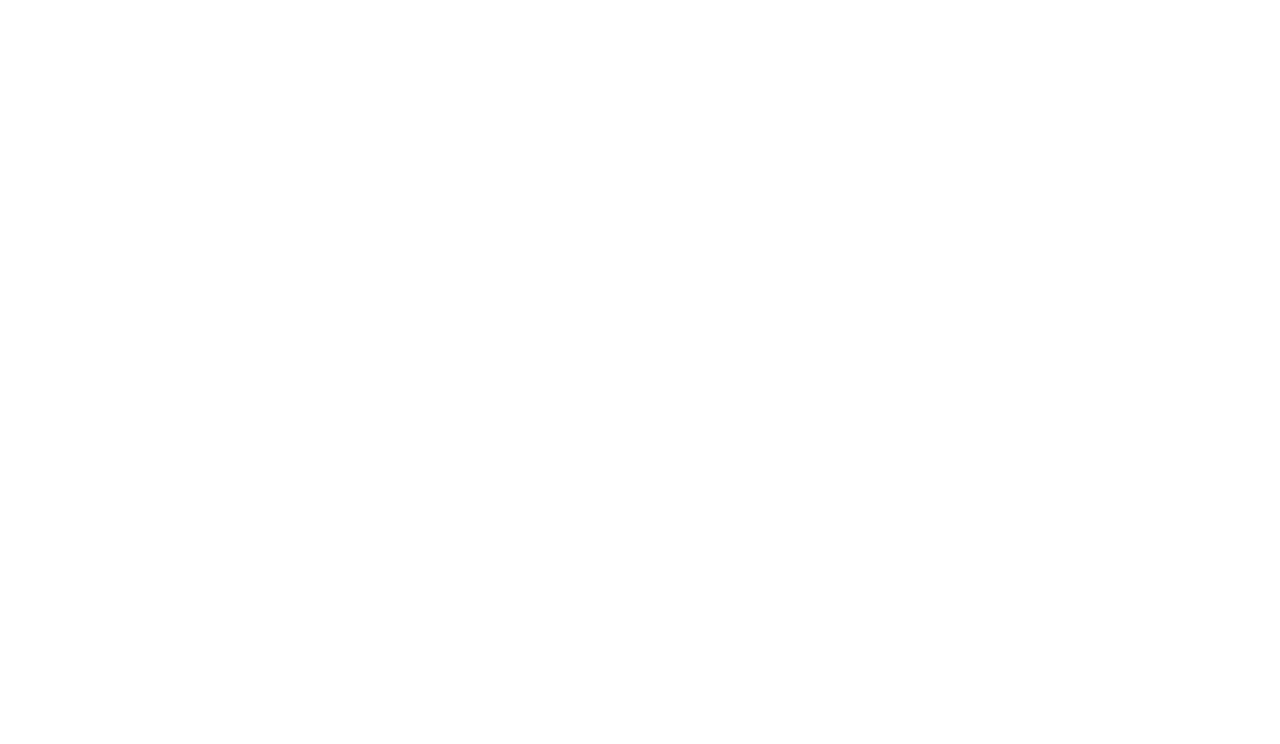
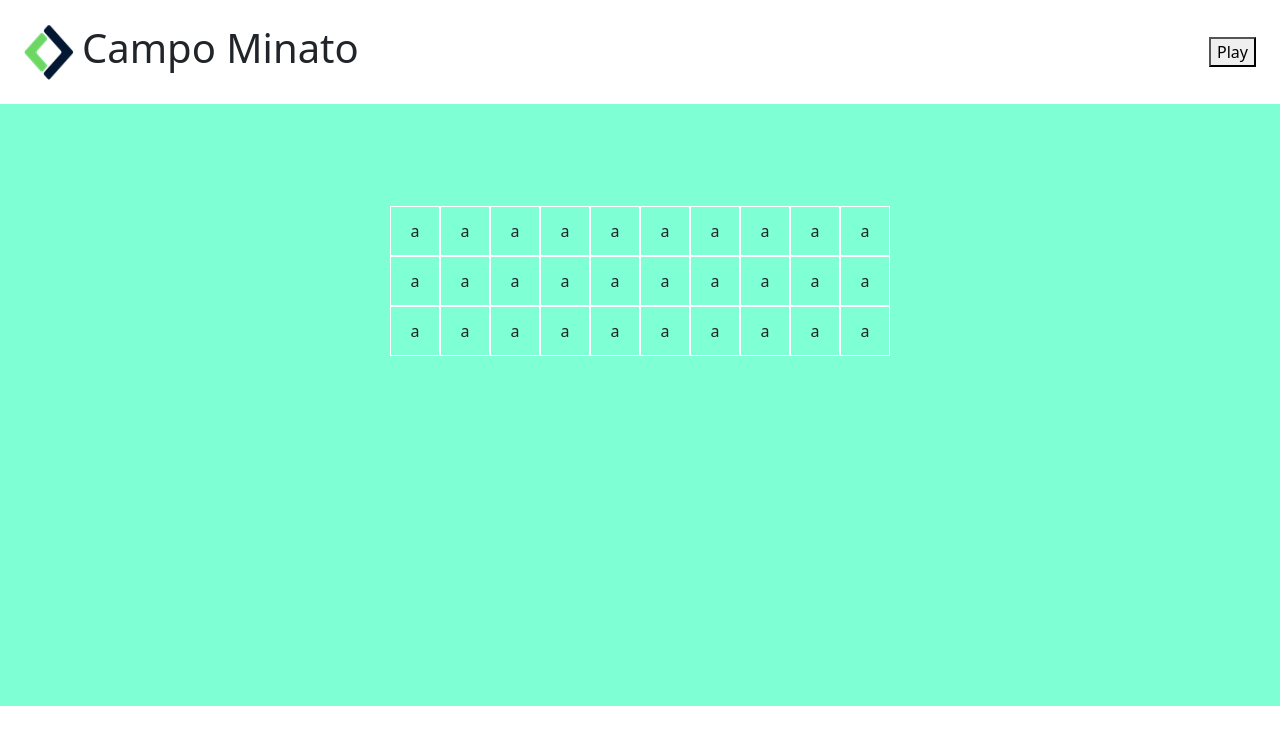
Before and after one commit to VictorGiuliano/js-campominato-grid, a plain HTML site: page index.html in a window 1280 px wide. Drawn offline with nearby package versions, Linux system fonts and the light colour scheme.

Commit message:
Mileston 1 complete

```diff
--- a/index.html
+++ b/index.html
@@ -4,10 +4,56 @@
     <meta charset="UTF-8">
     <meta http-equiv="X-UA-Compatible" content="IE=edge">
     <meta name="viewport" content="width=device-width, initial-scale=1.0">
+    <link href="https://cdn.jsdelivr.net/npm/bootstrap@5.2.3/dist/css/bootstrap.min.css" rel="stylesheet" integrity="sha384-rbsA2VBKQhggwzxH7pPCaAqO46MgnOM80zW1RWuH61DGLwZJEdK2Kadq2F9CUG65" crossorigin="anonymous">
     <link rel="stylesheet" href="style.css">
     <title>Document</title>
 </head>
 <body>
+    <header class="container-fluid d-flex py-4">
+        <div class="container d-flex">
+            <img src= "img/logo.png" alt="Logo">
+            <h1 class="px-2">Campo Minato</h1>
+        </div>
+        <div class="container d-flex align-self-center justify-content-end">
+            <button>Play</button>
+        </div>
+    </header>
+    <main>
+        <div class="container d-flex justify-content-center">
+            <div class="grid">
+                <div class="cell">a</div>
+                <div class="cell">a</div>
+                <div class="cell">a</div>
+                <div class="cell">a</div>
+                <div class="cell">a</div>
+                <div class="cell">a</div>
+                <div class="cell">a</div>
+                <div class="cell">a</div>
+                <div class="cell">a</div>
+                <div class="cell">a</div>
+                <div class="cell">a</div>
+                <div class="cell">a</div>
+                <div class="cell">a</div>
+                <div class="cell">a</div>
+                <div class="cell">a</div>
+                <div class="cell">a</div>
+                <div class="cell">a</div>
+                <div class="cell">a</div>
+                <div class="cell">a</div>
+                <div class="cell">a</div>
+                <div class="cell">a</div>
+                <div class="cell">a</div>
+                <div class="cell">a</div>
+                <div class="cell">a</div>
+                <div class="cell">a</div>
+                <div class="cell">a</div>
+                <div class="cell">a</div>
+                <div class="cell">a</div>
+                <div class="cell">a</div>
+                <div class="cell">a</div>
+            </div>
+        </div>
+    </main>
 
     <script src = "script.js"></script>
 </body>
--- a/style.css
+++ b/style.css
@@ -0,0 +1,20 @@
+main{
+    background-color: rgb(127,255,212);
+    min-height: 600px;
+    padding:8% 17% 0;
+}
+.grid{
+    width: 500px;
+    height: 500px;
+    display: flex;
+    flex-wrap: wrap;
+    align-content: flex-start;
+}
+.grid .cell{
+    height: calc(100% / 10);
+    width: calc(100% / 10);
+    border: 1px solid white;
+    justify-content: center;
+    align-items: center;
+    display: flex;
+}
```
Also changed, not shown: img/logo.png (added).
